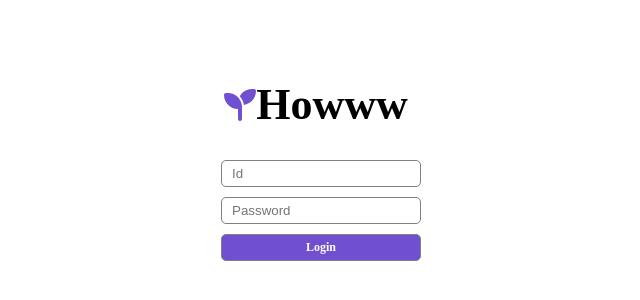
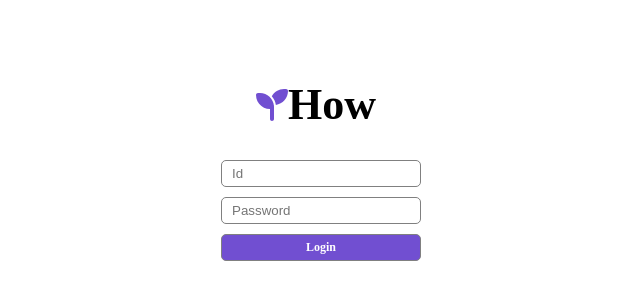
Before and after one commit to hwangheejung/How, a React (Create React App) app: page /login in a window 1280 px wide. Shown: the part 150-450 px from the top of the page, without its empty margins (319-959 px from the left). Built offline with nearby package versions, Linux system fonts and the light colour scheme; a web font is replaced by a local one.

Commit message:
Update LoginPage.jsx

```diff
--- a/src/pages/Login/LoginPage.jsx
+++ b/src/pages/Login/LoginPage.jsx
@@ -60,7 +60,7 @@ export default function LoginPage() {
     <div className={styles.container}>
       <div className={styles.titleBox}>
         <FontAwesomeIcon className={styles.icon} icon={faSeedling} />
-        <h1 className={styles.title}>howww</h1>
+        <h1 className={styles.title}>how</h1>
       </div>
       <form className={styles.inputForm}>
         <input
```
